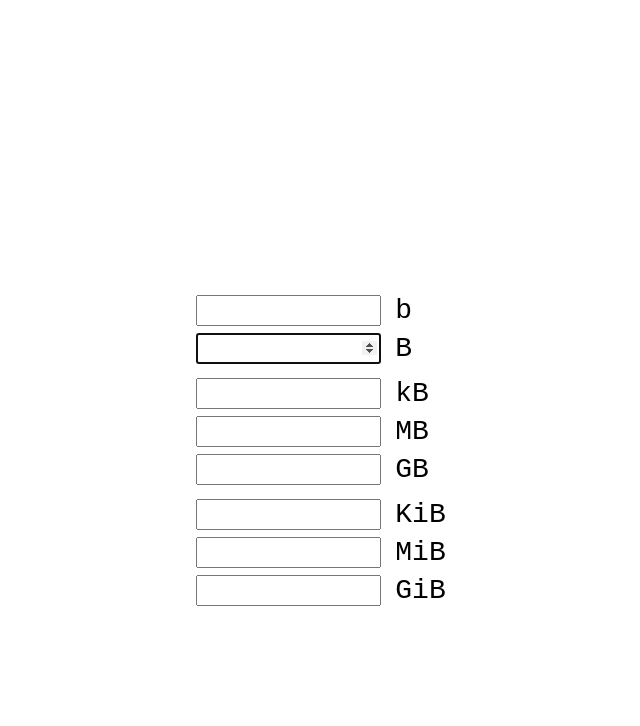
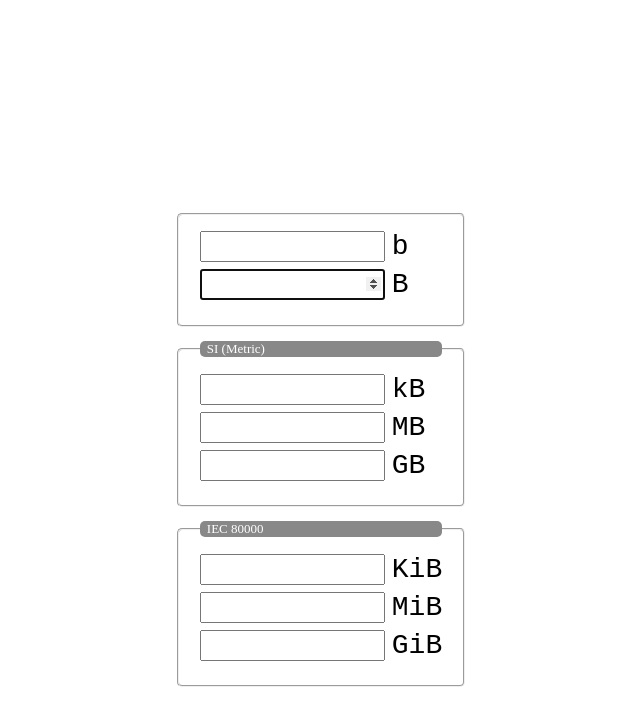
Before and after one commit to ashenm/tools, a Jekyll site: the page built from bytes.html, in a window 1280 px wide. Shown: the top 726 px of the page, without its empty margins (319-959 px from the left). Built offline with Jekyll 4.4.1, drawn with Linux system fonts in a browser that asks for light colours.

Commit message:
Refine markup and user-interface

```diff
--- a/bytes.html
+++ b/bytes.html
@@ -16,33 +16,46 @@ keywords: ashen, gunaratne, ashen m. gunaratne, binary prefixes, iec, iso, metri
 
   <style>
 
+    * {
+      box-sizing: border-box;
+    }
+
     body {
       display: flex;
       align-items: center;
+      justify-content: center;
       min-height: 100vh;
       margin: 0;
     }
 
-    main {
-      max-width: 256px;
-      margin: auto;
+    fieldset {
+      border-radius: 5px;
+      margin: 0.5rem 0;
     }
 
-    main > div {
+    fieldset > div {
       display: grid;
       font-family: monospace;
       grid-template-columns: 1fr 3ch;
-      grid-column-gap: 0.5rem;
-      grid-row-gap: 0.25rem;
-      margin: 0.5rem 0;
+      grid-column-gap: 0.25rem;
+      margin: 0.25rem 0;
     }
 
-    main > div > input {
+    fieldset > div > input {
       text-align: right;
     }
 
-    main > div > input.invalid {
+    fieldset > div > input.invalid {
       outline: 1px auto #DB4437;
+    }
+
+    legend {
+      color: #FFF;
+      background: #888;
+      border-radius: 5px;
+      padding: 0 0.25rem;
+      font-size: small;
+      width: 100%;
     }
 
     @media (min-width: 768px) {
@@ -118,20 +131,40 @@ keywords: ashen, gunaratne, ashen m. gunaratne, binary prefixes, iec, iso, metri
 {%- capture body -%}
   <header></header>
   <main>
+    <form>
+      <fieldset>
         <div>
           <input id="bits" type="number" /> b
+        </div>
+        <div>
           <input id="bytes" type="number" autofocus="autofocus" /> B
         </div>
+      </fieldset>
+      <fieldset>
+        <legend>SI (Metric)</legend>
         <div>
           <input class="metric" type="number" data-magnitude="1" /> kB
+        </div>
+        <div>
           <input class="metric" type="number" data-magnitude="2" /> MB
+        </div>
+        <div>
           <input class="metric" type="number" data-magnitude="3" /> GB
         </div>
+      </fieldset>
+      <fieldset>
+        <legend>IEC 80000</legend>
         <div>
           <input class="iec" type="number" data-magnitude="1" /> KiB
+        </div>
+        <div>
           <input class="iec" type="number" data-magnitude="2" /> MiB
+        </div>
+        <div>
           <input class="iec" type="number" data-magnitude="3" /> GiB
         </div>
+      </fieldset>
+    </form>
   </main>
   <footer></footer>
 {%- endcapture -%}
```
Lines whose indentation alone changed are shown as unchanged.
